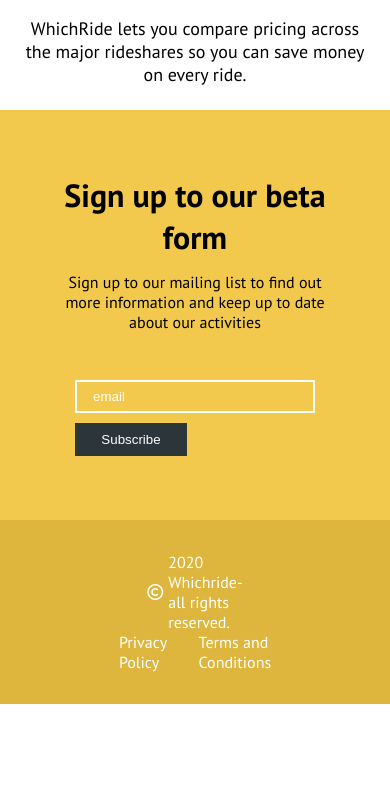
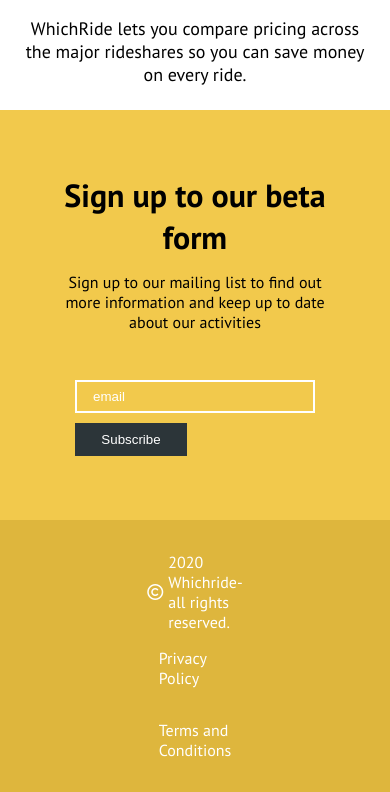
Before and after one commit to Ahliyat/rider-app, a plain HTML site: page index.html in a window 390 px wide. Shown: the part 3075-3867 px from the top of the page. Before the commit the page ends 3779 px from the top, so only its background shows below. Drawn offline with Linux system fonts and the light colour scheme.

Commit message:
finished

```diff
--- a/style.css
+++ b/style.css
@@ -294,6 +294,12 @@ button {
 @media (max-width: 670px) {
   .footer-container {
     flex-direction: column;
+    gap: 1rem;
+  }
+  .footer-child{
+    flex-direction: column;
+    justify-content: center;
+    align-items: center;
   }
   .subscribe-container section {
     flex-direction: column;
```
